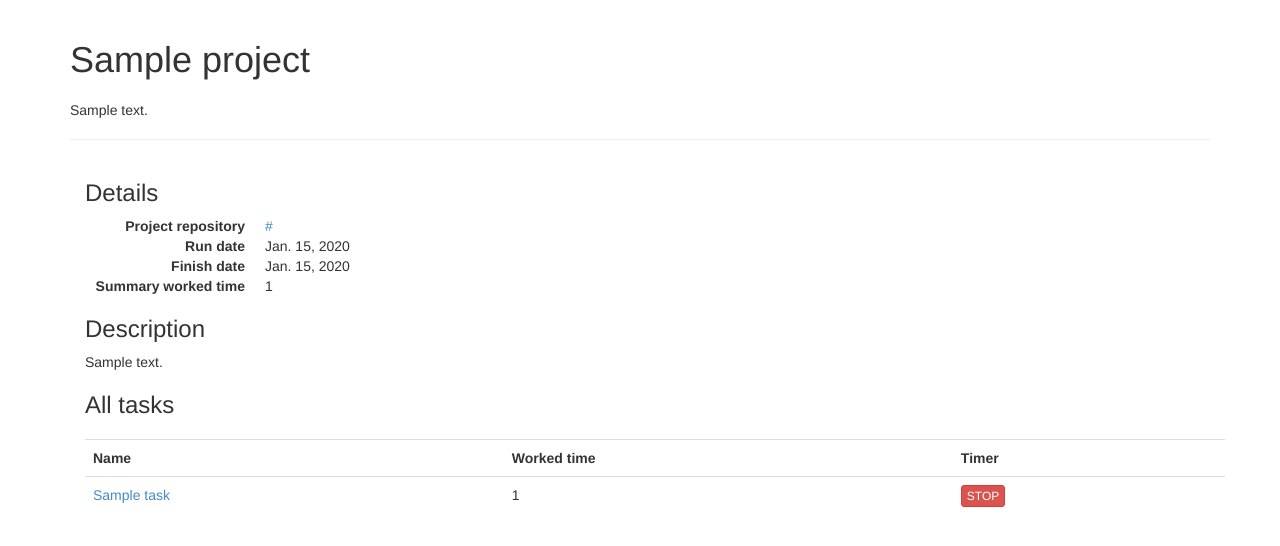
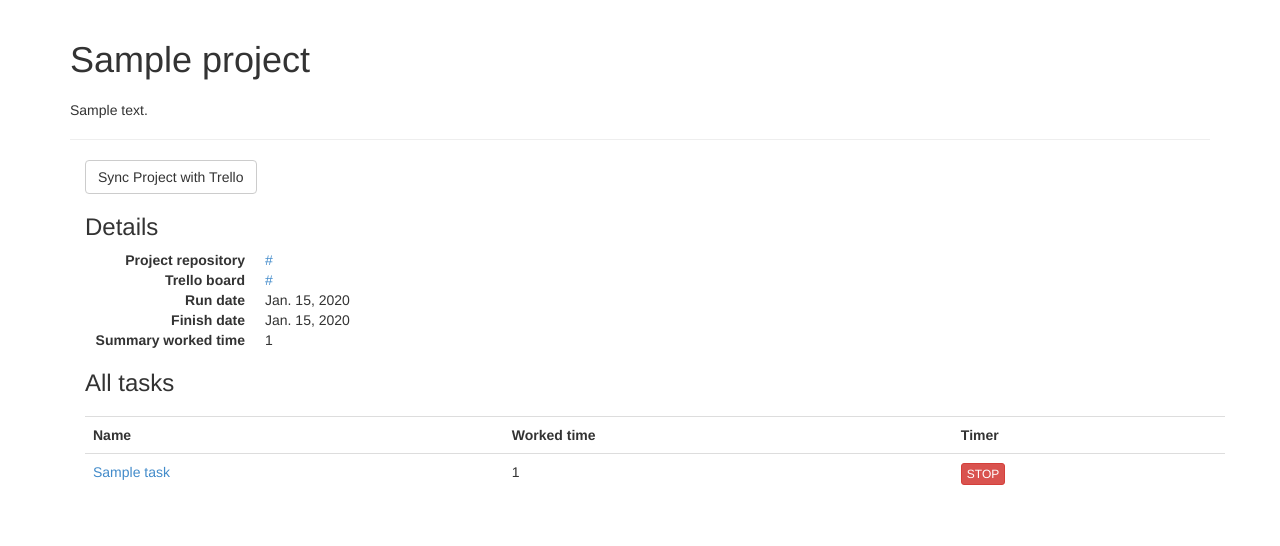
Before and after one commit to novirael/STManager, a Django app: page /projects/details/1/ in a window 1280 px wide. Shown: the part 52-598 px from the top of the page. Run offline with Django 3.2, Linux system fonts and the light colour scheme; tables that the repository leaves empty hold one stand-in row (values such as "Sample post"); some libraries are stand-ins or nearby versions.

Commit message:
Add sync project with trello

```diff
--- a/projects/models.py
+++ b/projects/models.py
@@ -1,5 +1,17 @@
+import logging
+
 from django.db import models
 from django.utils import timezone
+
+from trello import TrelloClient
+
+from STManager.settings import TRELLO_KEYS
+
+logger = logging.getLogger(__name__)
+
+
+class NotSetTrelloBoardID(Exception):
+    pass
 
 
 class Project(models.Model):
@@ -7,7 +19,9 @@ class Project(models.Model):
     description = models.TextField(blank=True)
     start_date = models.DateField(blank=True, default=timezone.now)
     finish_date = models.DateField(blank=True, null=True)
-    sum_hours_work = models.DecimalField(max_digits=6, decimal_places=2, default=0)
+    sum_hours_work = models.DecimalField(
+        max_digits=6, decimal_places=2, default=0
+    )
     link_repository = models.URLField(max_length=256, blank=True)
 
     trello_id = models.CharField(max_length=32, blank=True)
@@ -22,3 +36,33 @@ class Project(models.Model):
         for task in self.tasks.all():
             time += task.time
         return time
+
+    def sync_trello_cards(self):
+        if not self.trello_id:
+            logger.exception("Trello board id for %s not set", self.name)
+            raise NotSetTrelloBoardID
+
+        client = TrelloClient(**TRELLO_KEYS)
+        tasks = client.fetch_json("boards/{}/cards".format(self.trello_id))
+
+        from tasks.models import Task
+
+        for task_dict in tasks:
+            last_activity = task_dict.get('dateLastActivity')
+            task, created = Task.objects.get_or_create(
+                trello_id=task_dict['id'],
+                project=self
+            )
+            if created or last_activity != task.trello_last_activity:
+                task.name = task_dict['name']
+                task.description = task_dict['desc']
+                task.trello_url = task_dict['shortUrl']
+                task.trello_last_activity = last_activity
+                task.save()
+
+                logger.info(
+                    "Trello card with id %s and name %s has ben %s",
+                    task_dict['id'],
+                    task_dict['name'],
+                    'created' if created else 'updated'
+                )
--- a/projects/urls.py
+++ b/projects/urls.py
@@ -1,8 +1,12 @@
 from django.conf.urls import patterns, url
 from django.contrib import admin
 
-from projects.views import ProjectCreate, ProjectIndex, ProjectDetails
-
+from projects.views import (
+    ProjectCreate,
+    ProjectIndex,
+    ProjectDetails,
+    SyncWithTrello
+)
 
 admin.autodiscover()
 
@@ -11,4 +15,5 @@ urlpatterns = patterns(
     url(r'^$', ProjectIndex.as_view(), name='index'),
     url(r'^create/$', ProjectCreate.as_view(), name='create'),
     url(r'^details/(?P<id>\d+)/$', ProjectDetails.as_view(), name='details'),
+    url(r'^sync/(?P<id>\d+)/$', SyncWithTrello.as_view(), name="sync")
 )
--- a/projects/views.py
+++ b/projects/views.py
@@ -1,7 +1,9 @@
-from django.views.generic import TemplateView, FormView
+from django.http import Http404
+
+from django.views.generic import TemplateView, FormView, RedirectView
 from django.core.urlresolvers import reverse_lazy
 
-from projects.models import Project
+from projects.models import Project, NotSetTrelloBoardID
 from projects.forms import ProjectForm
 
 
@@ -33,3 +35,22 @@ class ProjectCreate(FormView):
     def form_valid(self, form):
         form.save()
         return super(ProjectCreate, self).form_valid(form)
+
+
+class SyncWithTrello(RedirectView):
+    permanent = False
+    query_string = True,
+
+    def get_redirect_url(self, *args, **kwargs):
+        return reverse_lazy('projects_app:details', kwargs={
+            "id": kwargs['id']
+        })
+
+    def dispatch(self, request, *args, **kwargs):
+        try:
+            bms = Project.objects.get(id=kwargs['id'])
+            bms.sync_trello_cards()
+        except (Project.DoesNotExist, NotSetTrelloBoardID):
+            raise Http404
+
+        return super(SyncWithTrello, self).dispatch(request, *args, **kwargs)
--- a/tasks/models.py
+++ b/tasks/models.py
@@ -15,3 +15,6 @@ class Task(models.Model):
 
     def __unicode__(self):
         return self.name
+
+    class Meta:
+        ordering = ['-trello_last_activity']
--- a/templates/projects/details.html
+++ b/templates/projects/details.html
@@ -9,10 +9,14 @@
     </div>
 
     <div class="container">
+    <p class="lead">
+        <a class="btn btn-default {% if not project.trello_id %}disabled{% endif %}" href="{% url 'projects_app:sync' project.id %}">Sync Project with Trello</a></p>
         <h3>Details</h3>
         <dl class="dl-horizontal">
             <dt>Project repository</dt>
             <dd><a href="{{ project.link_repository }}">{{ project.link_repository }}</a></dd>
+            <dt>Trello board</dt>
+            <dd><a href="{{ project.trello_url }}">{{ project.trello_url }}</a></dd>
             <dt>Run date</dt>
             <dd>{{ project.start_date }}</dd>
             <dt>Finish date</dt>
@@ -20,8 +24,6 @@
             <dt>Summary worked time</dt>
             <dd>{{ project.total_time }}</dd>
         </dl>
-        <h3>Description</h3>
-            {{ project.description|default:"There is no description"|linebreaks }}
         <h3>All tasks</h3>
         {% if tasks %}
             <table class="table table-hover">
--- a/templates/tasks/details.html
+++ b/templates/tasks/details.html
@@ -5,7 +5,7 @@
 
     <div class="page-header">
         <h1>{{ task.project }}</h1>
-        <p class="lead">{{ task.name }}</p>
+        <p class="lead"><a href="{{ task.trello_url }}">{{ task.name }}</a></p>
    </div>
 
     <div class="container">
```
Also changed, not shown: STManager/settings.py (+8 -1 lines).
